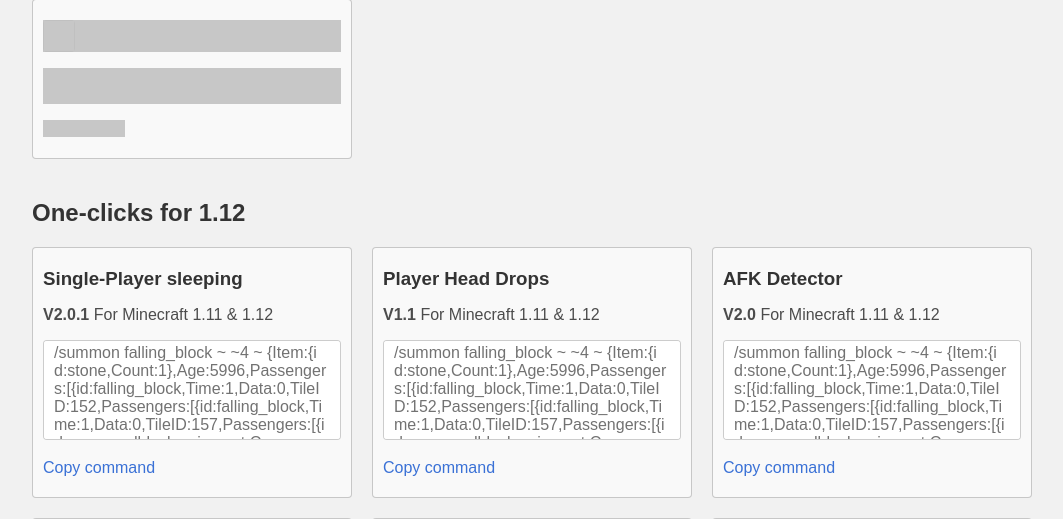
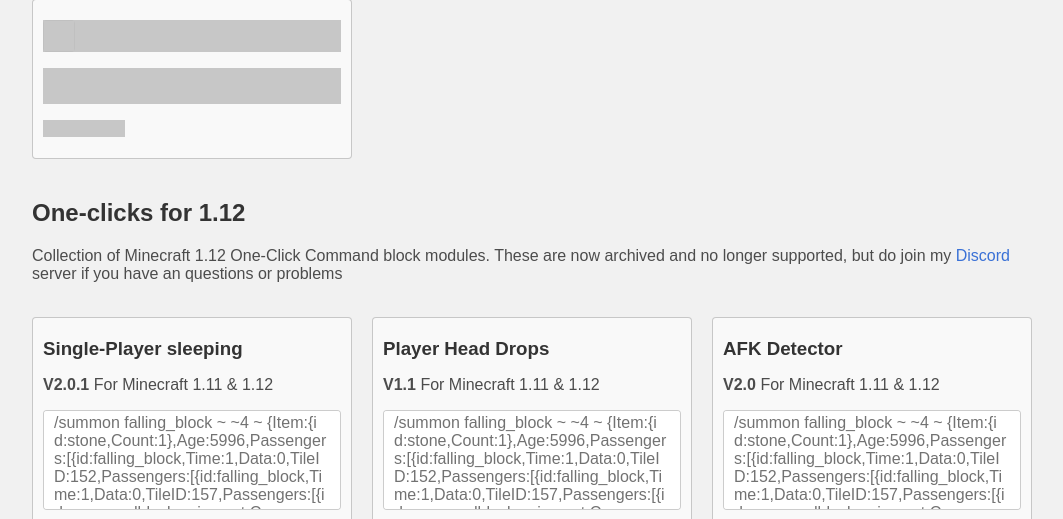
Before and after one commit to mcpeachpies/mcpeachpies-website, a PHP site: page /datapacks in a window 1280 px wide. Shown: the part 1104-1623 px from the top of the page, without its empty margins (108-1171 px from the left). Run offline with PHP 8.4, Linux system fonts and the light colour scheme.

Commit message:
Added description for One-Clicks

```diff
--- a/datapacks/list.php
+++ b/datapacks/list.php
@@ -23,6 +23,11 @@
 
 			<div class="section">
 				<h2 class="title">One-clicks for 1.12</h2>
+				<p>Collection of Minecraft 1.12 One-Click Command block modules. These are now archived and no longer supported, but do join my <a href="https://discord.gg/g7DxdVg" target="_blank" class="read-more">Discord</a> server if you have an questions or problems</p>
+				<!-- Hi Jip, could you make this fit side-by-side on the page please :)
+				<iframe width="560" height="315" src="https://www.youtube.com/embed/videoseries?list=PLxWlnWpCLIWWGxZ1aw93ChX5GWCdoMwor" frameborder="0" allow="accelerometer; autoplay; encrypted-media; gyroscope; picture-in-picture" allowfullscreen></iframe>
+				<iframe width="560" height="315" src="https://www.youtube.com/embed/videoseries?list=PLxWlnWpCLIWV0g3Q-t7tRIylHwamyGjF8" frameborder="0" allow="accelerometer; autoplay; encrypted-media; gyroscope; picture-in-picture" allowfullscreen></iframe> -->
+				<br />
 				<div class="cards one-clicks"></div>
 
 			</div>
```
